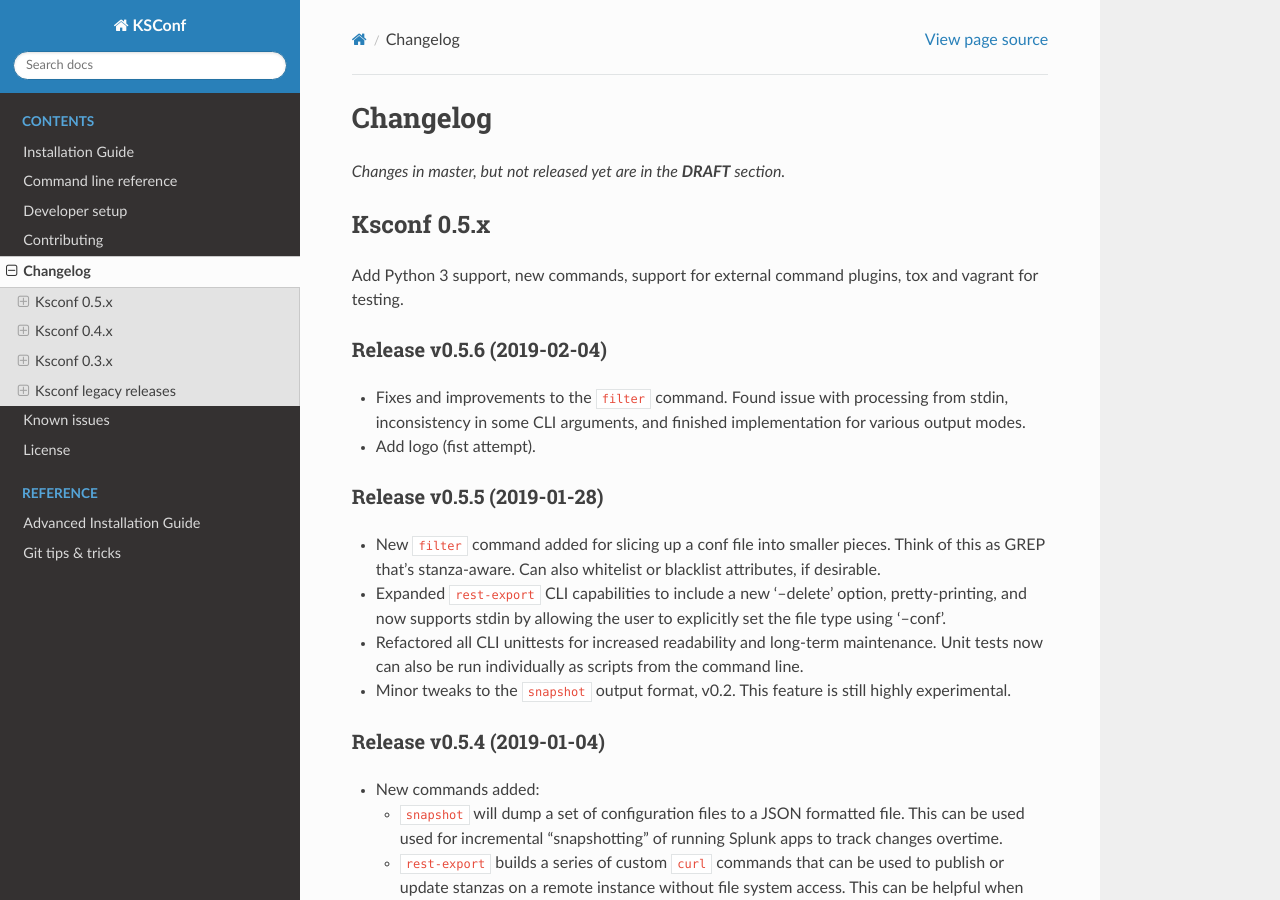
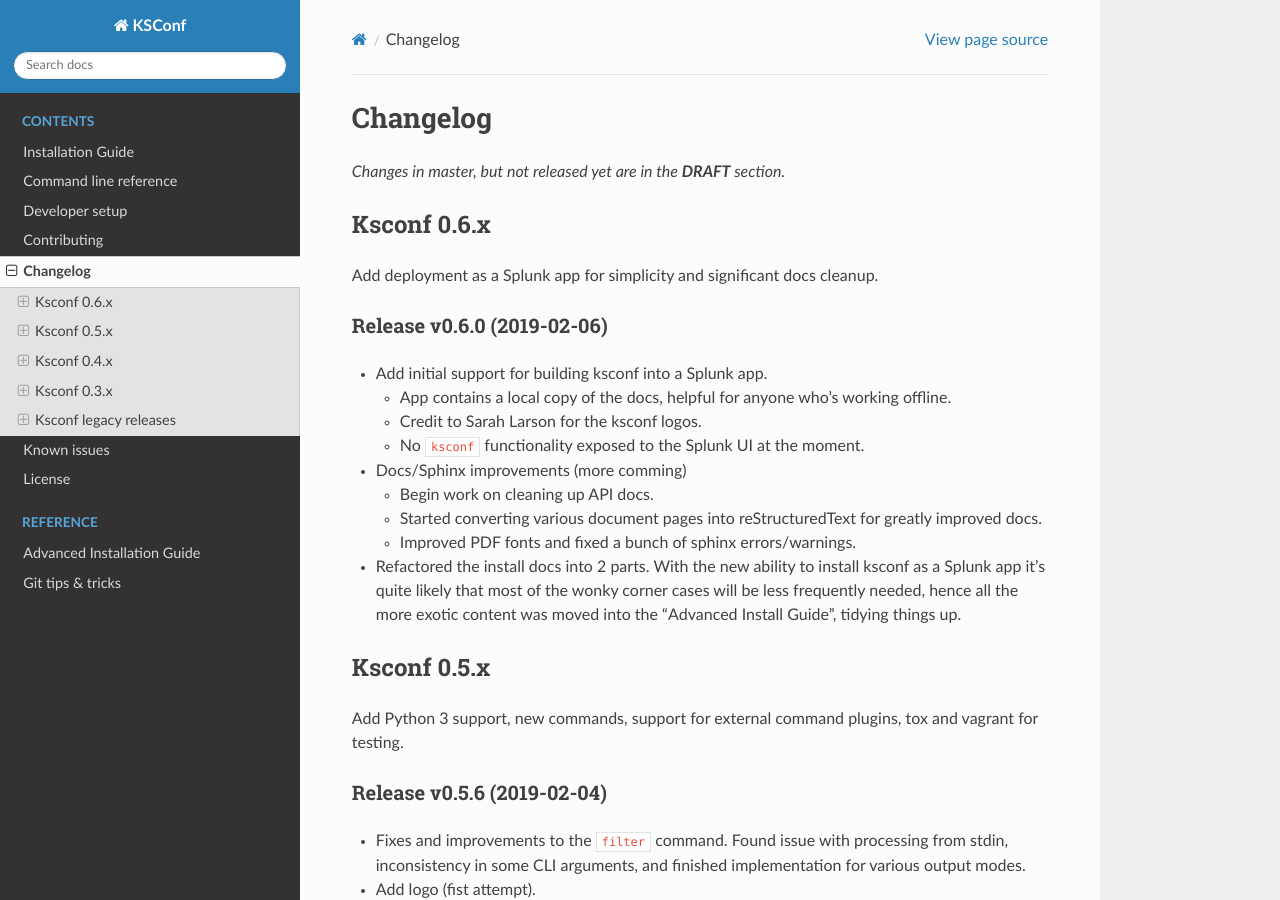
Before and after one commit to Kintyre/ksconf, a Sphinx documentation site: the page built from docs/source/changelog.md, in a window 1280 px wide and 900 px high. Built offline with Sphinx 7.4.7 and the Read the Docs theme 2.0.0, drawn with Linux system fonts in a browser that asks for light colours; the version number could not be read and is left out.

Commit message:
Change log for v0.6.0

```diff
--- a/docs/source/changelog.md
+++ b/docs/source/changelog.md
@@ -1,6 +1,23 @@
 # Changelog
 
 *Changes in master, but not released yet are in the **DRAFT** section.*
+
+## Ksconf 0.6.x
+
+Add deployment as a Splunk app for simplicity and significant docs cleanup.
+
+### Release v0.6.0 (2019-02-06)
+ * Add initial support for building ksconf into a Splunk app.
+   * App contains a local copy of the docs, helpful for anyone who's working offline.
+   * Credit to Sarah Larson for the ksconf logos.
+   * No `ksconf` functionality exposed to the Splunk UI at the moment.
+ * Docs/Sphinx improvements (more comming)
+   * Begin work on cleaning up API docs.
+   * Started converting various document pages into reStructuredText for greatly improved docs.
+   * Improved PDF fonts and fixed a bunch of sphinx errors/warnings.
+ * Refactored the install docs into 2 parts.  With the new ability to install ksconf as a Splunk app
+   it's quite likely that most of the wonky corner cases will be less frequently needed, hence all
+   the more exotic content was moved into the "Advanced Install Guide", tidying things up.
 
 ## Ksconf 0.5.x
 
```
